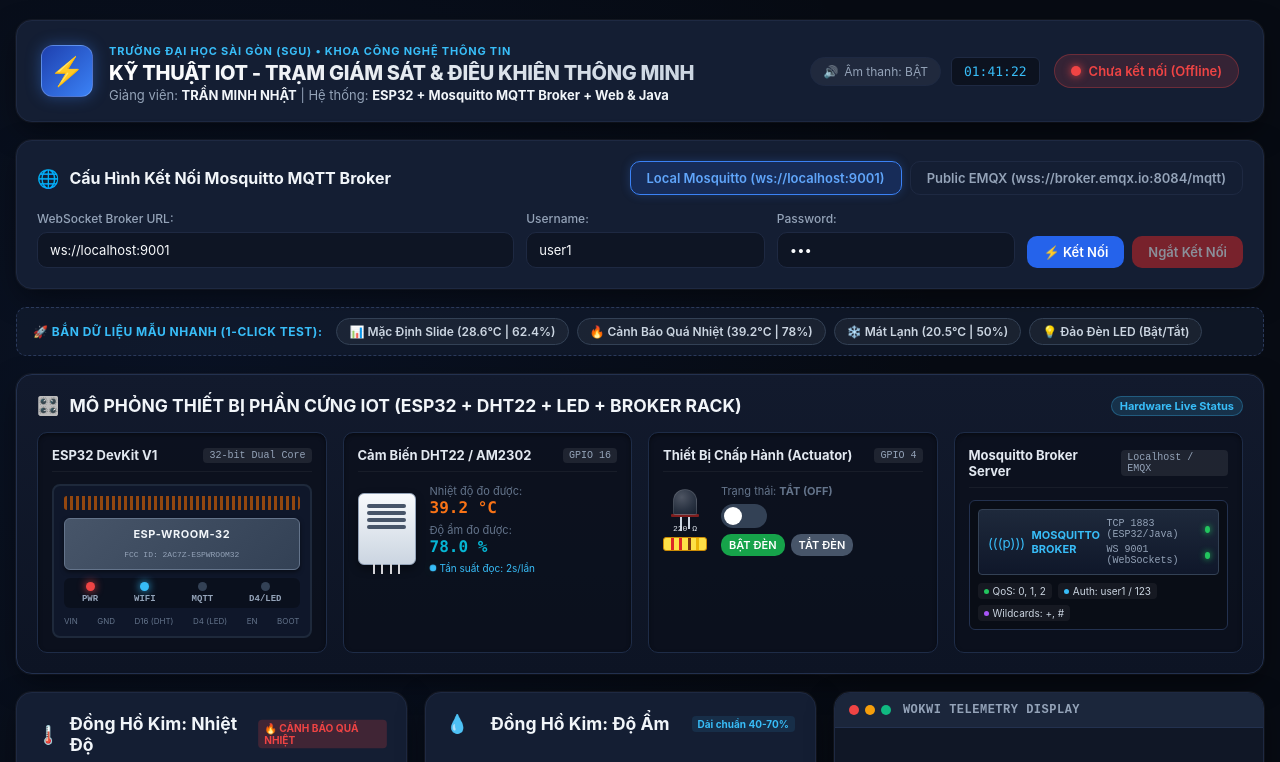
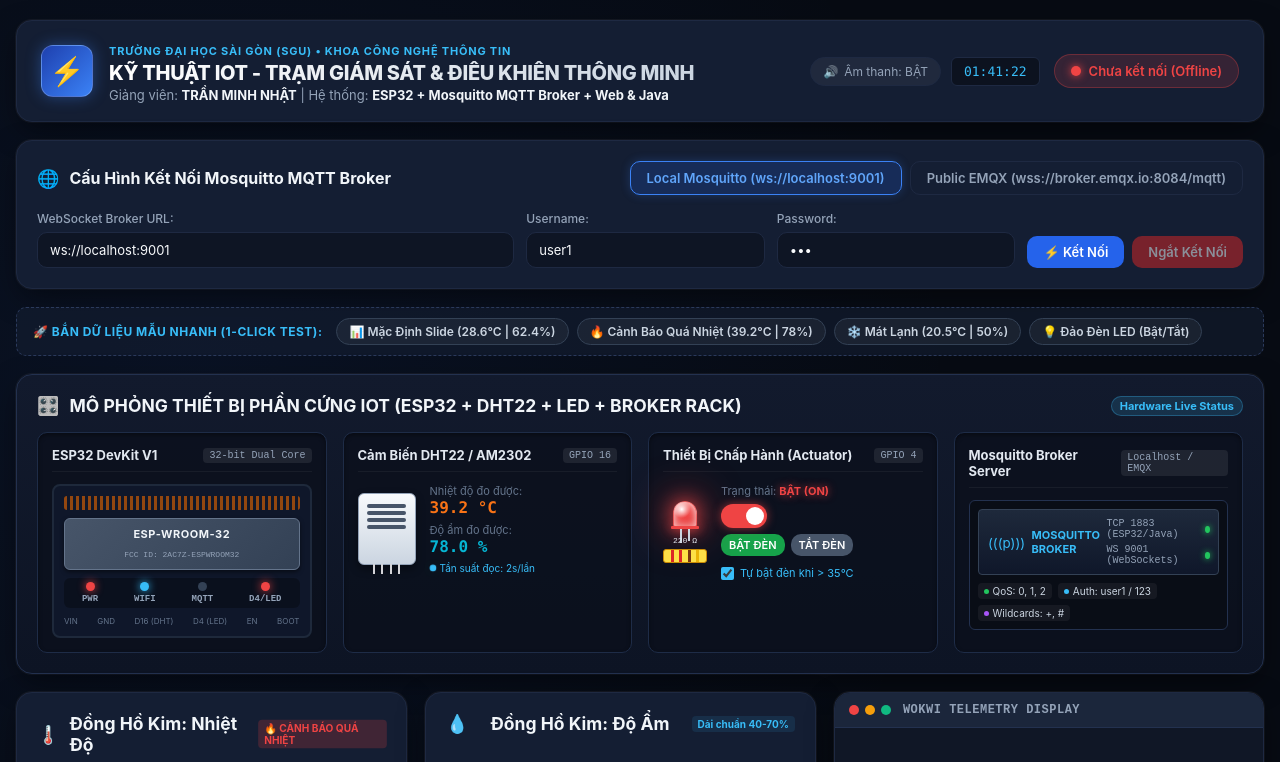
Before and after one commit to MaGiaVy/java_base-project, a plain HTML site: page IoT/web/index.html in a window 1280 px wide. Both pictures are taken after a click on the button "🔥 Cảnh Báo Quá Nhiệt (39.2°C | 78%)". Shown: the top 762 px of the page. Drawn offline with Linux system fonts and the light colour scheme.

Commit message:
feat(web): add smart auto-linking between temperature threshold and LED alert

```diff
--- a/IoT/web/app.js
+++ b/IoT/web/app.js
@@ -36,6 +36,7 @@ let mqttClient = null;
 let currentTemp = 28.6;
 let currentHum = 62.4;
 let isLedOn = false;
+let isAutoLedMode = true;
 let realTimeChart = null;
 let isAudioEnabled = true;
 let audioCtx = null;
@@ -358,9 +359,17 @@ function updateTelemetry(temp, hum) {
         alertBadge.textContent = '🔥 CẢNH BÁO QUÁ NHIỆT';
         alertBadge.className = 'badge-alert';
         triggerWarningSound();
+        if (isAutoLedMode && !isLedOn) {
+          updateLedUI('ON');
+          appendLog('system/alert', `[Tự động] Nhiệt độ ${tempStr}°C > 35°C -> Bật đèn LED cảnh báo!`);
+        }
       } else {
         alertBadge.textContent = 'Bình thường';
         alertBadge.className = 'badge-normal';
+        if (isAutoLedMode && isLedOn) {
+          updateLedUI('OFF');
+          appendLog('system/normal', `[Tự động] Nhiệt độ ${tempStr}°C hạ nhiệt -> Tắt đèn LED!`);
+        }
       }
     }
     updated = true;
@@ -689,6 +698,14 @@ function initApp() {
   if (btnOn) btnOn.addEventListener('click', () => sendLedCommand('ON'));
   if (btnOff) btnOff.addEventListener('click', () => sendLedCommand('OFF'));
 
+  const chkAuto = document.getElementById('chkAutoLed');
+  if (chkAuto) {
+    chkAuto.addEventListener('change', (e) => {
+      isAutoLedMode = e.target.checked;
+      appendLog('system/config', `Chế độ tự động bật đèn theo nhiệt độ: ${isAutoLedMode ? 'BẬT' : 'TẮT'}`);
+    });
+  }
+
   // 5. Nút chuyển cấu hình Profile
   const btnLocal = document.getElementById('btnLocalProfile');
   const btnPublic = document.getElementById('btnPublicProfile');
--- a/IoT/web/index.html
+++ b/IoT/web/index.html
@@ -206,6 +206,10 @@
                 <button id="btnTurnOn" class="btn btn-success btn-xs">BẬT ĐÈN</button>
                 <button id="btnTurnOff" class="btn btn-secondary btn-xs">TẮT ĐÈN</button>
               </div>
+              <label class="auto-alert-checkbox" title="Tự động bật đèn LED đỏ khi nhiệt độ vượt quá 35°C">
+                <input type="checkbox" id="chkAutoLed" checked>
+                <span>Tự bật đèn khi &gt; 35°C</span>
+              </label>
             </div>
           </div>
         </div>
--- a/IoT/web/styles.css
+++ b/IoT/web/styles.css
@@ -838,6 +838,21 @@ body {
   gap: 6px;
 }
 
+.auto-alert-checkbox {
+  display: flex;
+  align-items: center;
+  gap: 6px;
+  font-size: 11px;
+  color: #38bdf8;
+  cursor: pointer;
+  margin-top: 4px;
+}
+
+.auto-alert-checkbox input {
+  accent-color: #38bdf8;
+  cursor: pointer;
+}
+
 /* Switch Toggle Component */
 .switch {
   position: relative;
```
